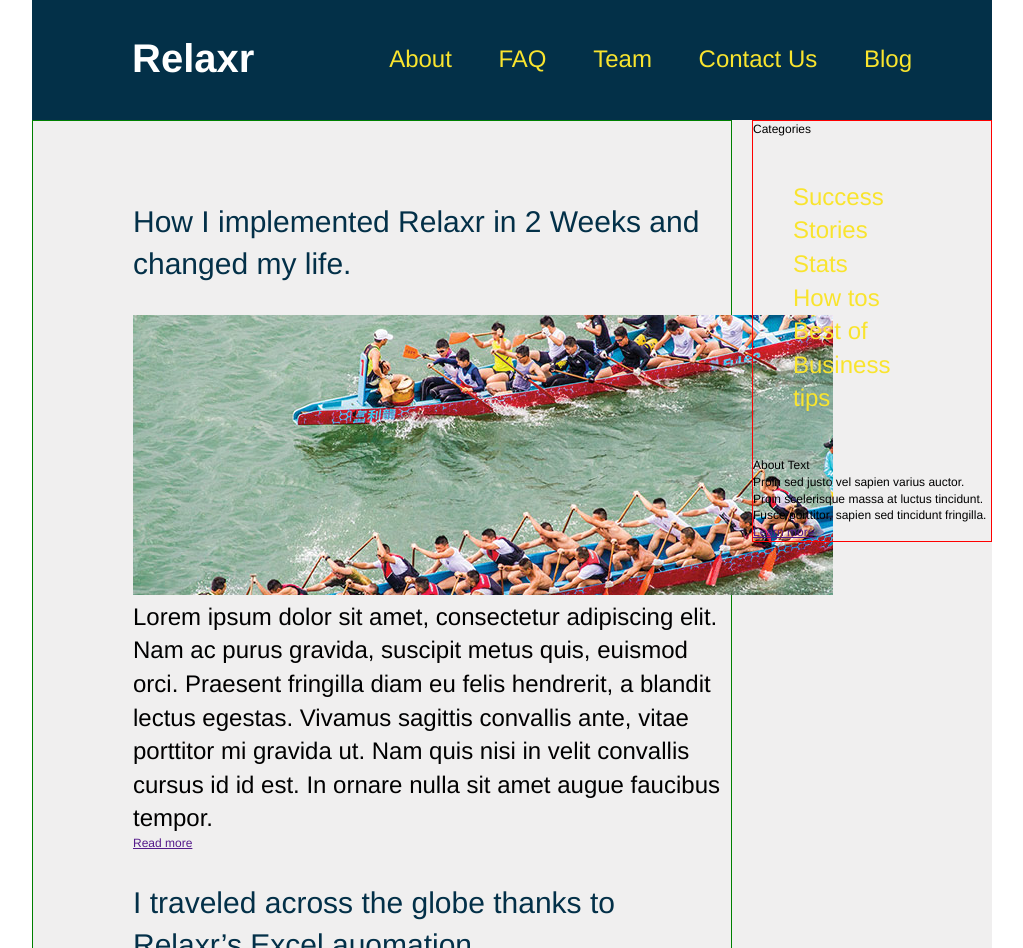
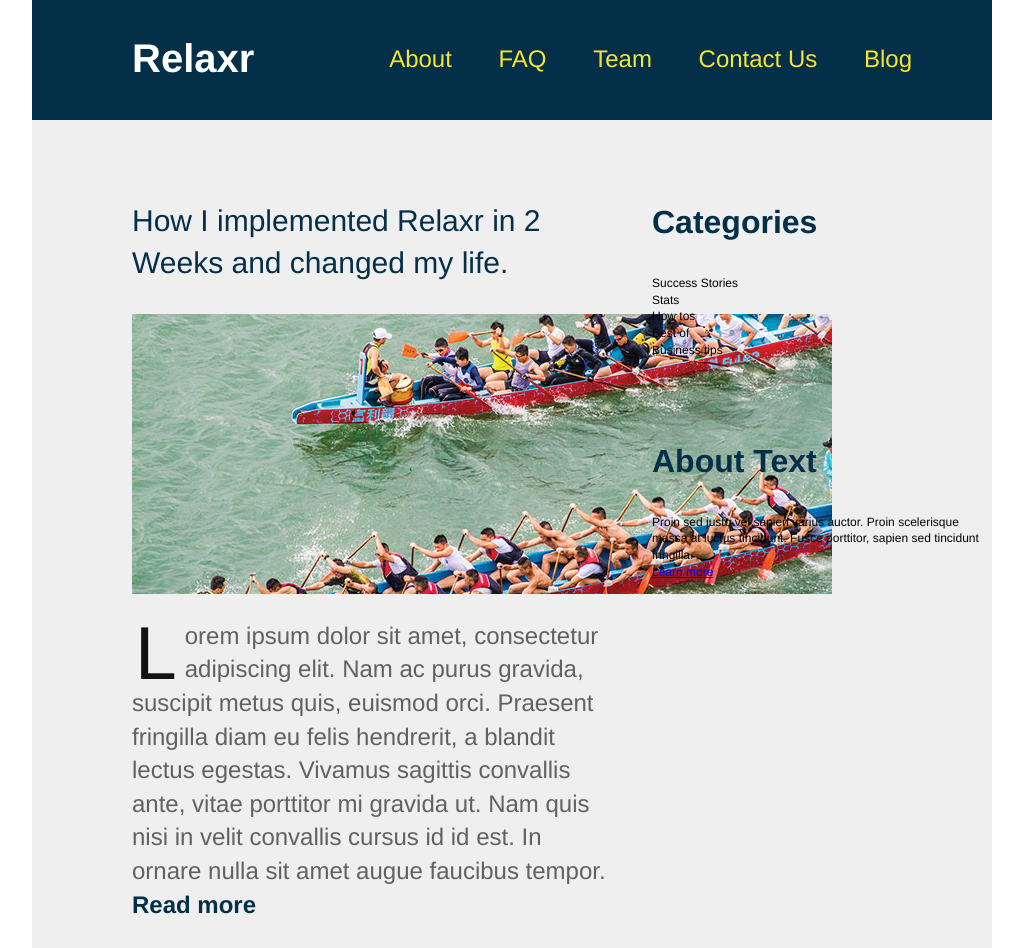
Before and after one commit to lnspham/relaxr_blog, a plain HTML site: page index.html in a window 1280 px wide. Shown: the top 948 px of the page, without its empty margins (128-1151 px from the left). Drawn offline with Linux system fonts and the light colour scheme.

Commit message:
Stylizing the post and sidebar

```diff
--- a/css/style.css
+++ b/css/style.css
@@ -77,9 +77,8 @@ article {
 }
 
 aside {
-  width: 240px;
+  width: 340px;
   float: left;
-  border: 1px solid red;
 }
 
 footer {
@@ -105,15 +104,27 @@ h1.logo {
   float: left;
 }
 
-ul {
+h3 {
+  font-size: 32px;
+  font-weight: 600;
+  margin: 80px 0 30px 0;
+  color: #033048;
+
+}
+
+nav ul {
   color: #f9e42e;
   font-size: 24px;
   margin: 42px 40px;
 }
 
-ul li {
+nav ul li {
   display: inline-block;
   margin-right: 40px;
+}
+
+img {
+  background-size: contain;
 }
 
 #main {
@@ -123,15 +134,44 @@ ul li {
 }
 
 #post {
-  width: 700px;
+  width: 600px;
   float: left;
   margin-right: 20px;
   padding-left: 100px;
   padding-top: 50px;
-  border: 1px solid green;
 }
 
 #post p {
   font-size: 24px;
   font-weight: 300;
+  color: #606161;
+  padding-top: 20px;
+  padding-right: 20px;
 }
+
+#post article a:link {
+  font-size: 24px;
+  font-weight: 600;
+  text-decoration: none;
+  color: #033048;
+  padding-top: 20px;
+  padding-bottom: 20px;
+
+}
+
+#post p span {
+    float: left;
+    color: #121212;
+    font-size: 75px;
+    line-height: 60px;
+    padding-top: 4px;
+    padding-right: 8px;
+    padding-left: 3px;}
+}
+
+aside#sidebar div ul li{
+  font-size: 24px;
+  font-weight: 300;
+  margin: 0;
+  padding: 0;
+}
--- a/index.html
+++ b/index.html
@@ -35,13 +35,12 @@
 						<img src="images/blog_photo1.jpg">
 						<p><span>L</span>orem ipsum dolor sit amet, consectetur adipiscing elit. Nam ac purus gravida, suscipit metus quis, euismod orci. Praesent fringilla diam eu felis hendrerit, a blandit lectus egestas. Vivamus sagittis convallis ante, vitae porttitor mi gravida ut. Nam quis nisi in velit convallis cursus id id est. In ornare nulla sit amet augue faucibus tempor.
 						</p>
-						<a href="">Read more <!--use a pseudo class for the arrow --></a>
+						<a href="#">Read more <!--use a pseudo class for the arrow --></a>
 					</article>
 					<article>
 						<h1>I traveled across the globe thanks to Relaxr’s Excel auomation.</h1>
 						<img src="images/blog_photo2.jpg">
-						<p><span>L</span>
-
+						<p><span>L</span>orem ipsum dolor sit amet, consectetur adipiscing elit. Nam ac purus gravida, suscipit metus quis, euismod orci. Praesent fringilla diam eu felis hendrerit, a blandit lectus egestas. Vivamus sagittis convallis ante, vitae porttitor mi gravida ut. Nam quis nisi in velit convallis cursus id id est. In ornare nulla sit amet augue faucibus tempor.
 						</p>
 						<a href="">Read more</a>
 					</article>
@@ -60,7 +59,7 @@
 					<div>
 						<h3>About Text</h3>
 						<p>Proin sed justo vel sapien varius auctor. Proin scelerisque massa at luctus tincidunt. Fusce porttitor, sapien sed tincidunt fringilla.</p>
-						<a href="">Learn more</a>
+						<a href="#">Learn more</a>
 					</div>
 					<!--there is an tag for the ad -->
 					<div>
```
